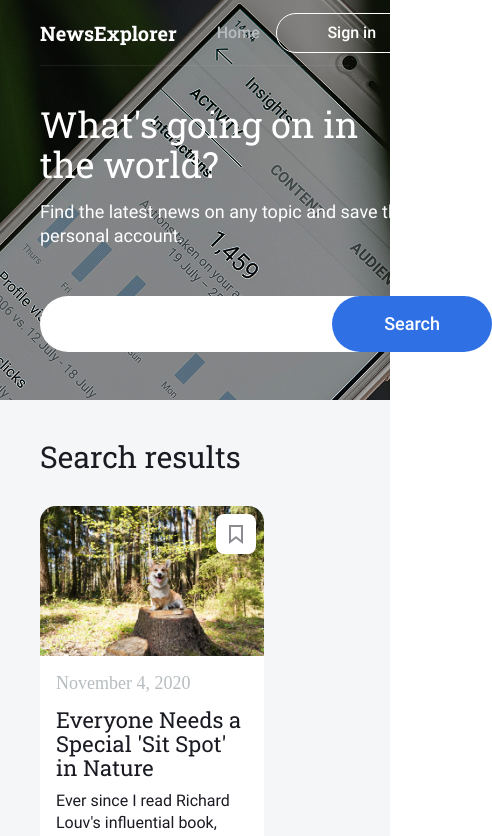
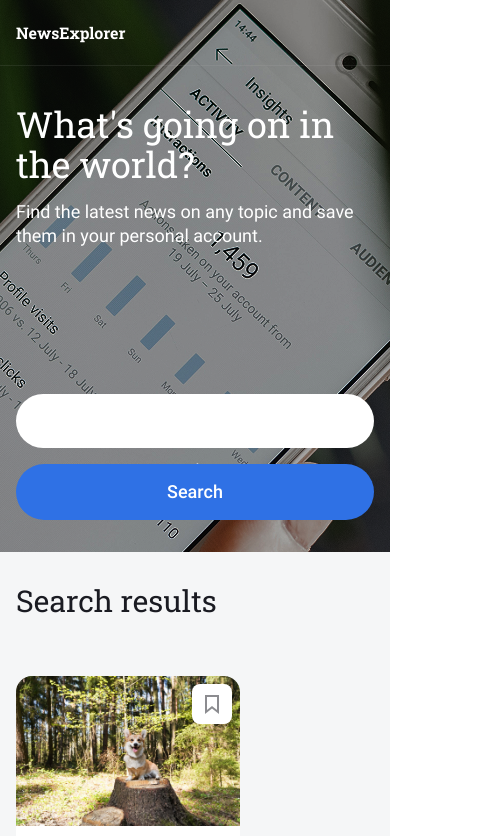
Before and after one commit to ilyalyudevig/news-explorer-frontend, a React (Vite) app: page / in a window 390 px wide. Shown: the top 836 px of the page, 492 px wide, since content can reach past the window. Built offline with nearby package versions, Linux system fonts and the light colour scheme.

Commit message:
Adjust CSS for different screen sizes

```diff
--- a/src/blocks/about.css
+++ b/src/blocks/about.css
@@ -61,7 +61,7 @@
   }
 }
 
-@media screen and (max-width: 320px) {
+@media screen and (max-width: 500px) {
   .about {
     padding: 16px;
     flex-direction: column;
--- a/src/blocks/footer.css
+++ b/src/blocks/footer.css
@@ -16,26 +16,33 @@
   margin: 0;
 }
 
+.footer__links-container {
+  display: flex;
+  gap: 40px;
+}
+
 @media screen and (max-width: 768px) {
   .footer {
     padding: 20px 40px;
   }
 }
 
-@media screen and (max-width: 320px) {
+@media screen and (max-width: 500px) {
   .footer {
     padding: 20px 16px;
     flex-direction: column-reverse;
+    align-items: flex-start;
     height: 176px;
   }
 
   .footer__links-container {
-    display: flex;
     justify-content: space-between;
+    align-items: flex-start;
     width: 100%;
   }
 
   .footer__copyright {
+    text-align: start;
     margin-top: 38px;
   }
 }
--- a/src/blocks/header.css
+++ b/src/blocks/header.css
@@ -1,9 +1,9 @@
 .header {
-  padding: 0 104px;
+  padding: 0;
 }
 
 .header__content {
-  width: 608px;
+  max-width: 608px;
   margin: 0 auto;
   color: #fff;
 }
@@ -78,12 +78,9 @@
 }
 
 @media screen and (max-width: 768px) {
-  .header {
-    padding: 0 40px;
-  }
-
   .header__content {
     max-width: 452px;
+    padding: 0 40px;
   }
 
   .header__title {
@@ -120,13 +117,13 @@
   }
 }
 
-@media screen and (max-width: 320px) {
+@media screen and (max-width: 500px) {
   .header {
     padding: 0;
   }
 
   .header__content {
-    width: 285px;
+    padding: 0 16px;
   }
 
   .header__title {
@@ -144,8 +141,4 @@
   .header__search-form {
     margin: auto 0 32px;
   }
-
-  .header__bg-image {
-    width: 320px;
-  }
 }
--- a/src/blocks/links.css
+++ b/src/blocks/links.css
@@ -9,6 +9,10 @@
 
 .links--main {
   gap: 40px;
+}
+
+.links--social {
+  gap: 24px;
 }
 
 .links__item {
@@ -32,15 +36,10 @@
   line-height: 1.33333;
 }
 
-@media screen and (max-width: 320px) {
+@media screen and (max-width: 500px) {
   .links--main {
     flex-direction: column;
     justify-content: space-between;
     align-items: flex-start;
   }
-
-  .links--social {
-    align-items: flex-start;
-    gap: 26px;
-  }
 }
--- a/src/blocks/nav.css
+++ b/src/blocks/nav.css
@@ -1,5 +1,6 @@
 .nav {
   box-sizing: border-box;
+  padding: 0 104px;
   height: 80px;
   display: flex;
   justify-content: space-between;
@@ -103,6 +104,7 @@
 @media screen and (max-width: 768px) {
   .nav {
     height: 66px;
+    padding: 0 40px;
   }
 
   .nav__items {
@@ -121,15 +123,19 @@
   }
 }
 
-@media screen and (max-width: 320px) {
+@media screen and (max-width: 500px) {
+  .nav {
+    padding: 0 16px;
+  }
+
   .nav__title {
     font-family: "Roboto Slab", Arial, Helvetica, sans-serif;
     font-size: 16px;
     font-style: normal;
     font-weight: 700;
     line-height: 1.5;
-    margin-left: 16px;
   }
+
   .nav__items {
     display: none;
   }
--- a/src/blocks/search-form.css
+++ b/src/blocks/search-form.css
@@ -52,7 +52,7 @@
   }
 }
 
-@media screen and (max-width: 320px) {
+@media screen and (max-width: 500px) {
   .search-form__container {
     flex-direction: column;
     background-color: transparent;
--- a/src/blocks/search-results.css
+++ b/src/blocks/search-results.css
@@ -73,7 +73,7 @@
   }
 }
 
-@media screen and (max-width: 320px) {
+@media screen and (max-width: 500px) {
   .search-results {
     padding: 16px;
   }
```
